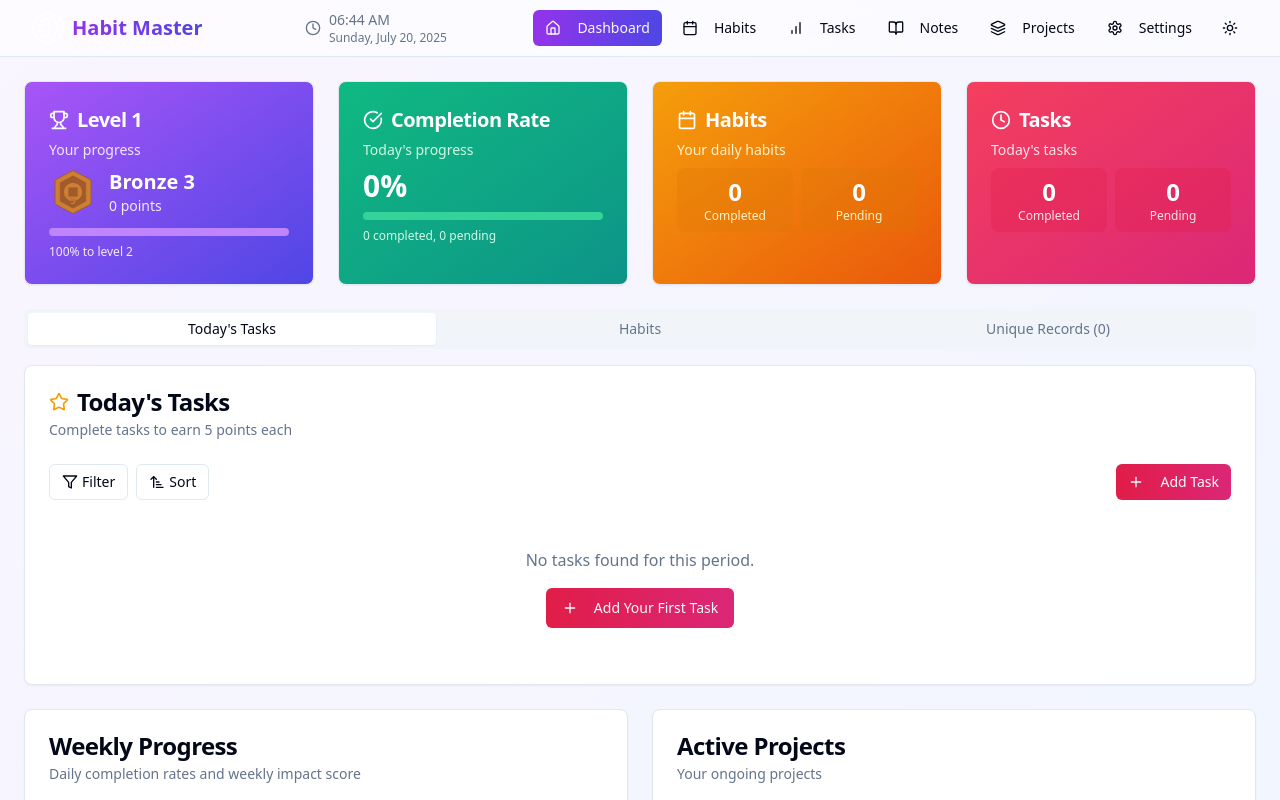
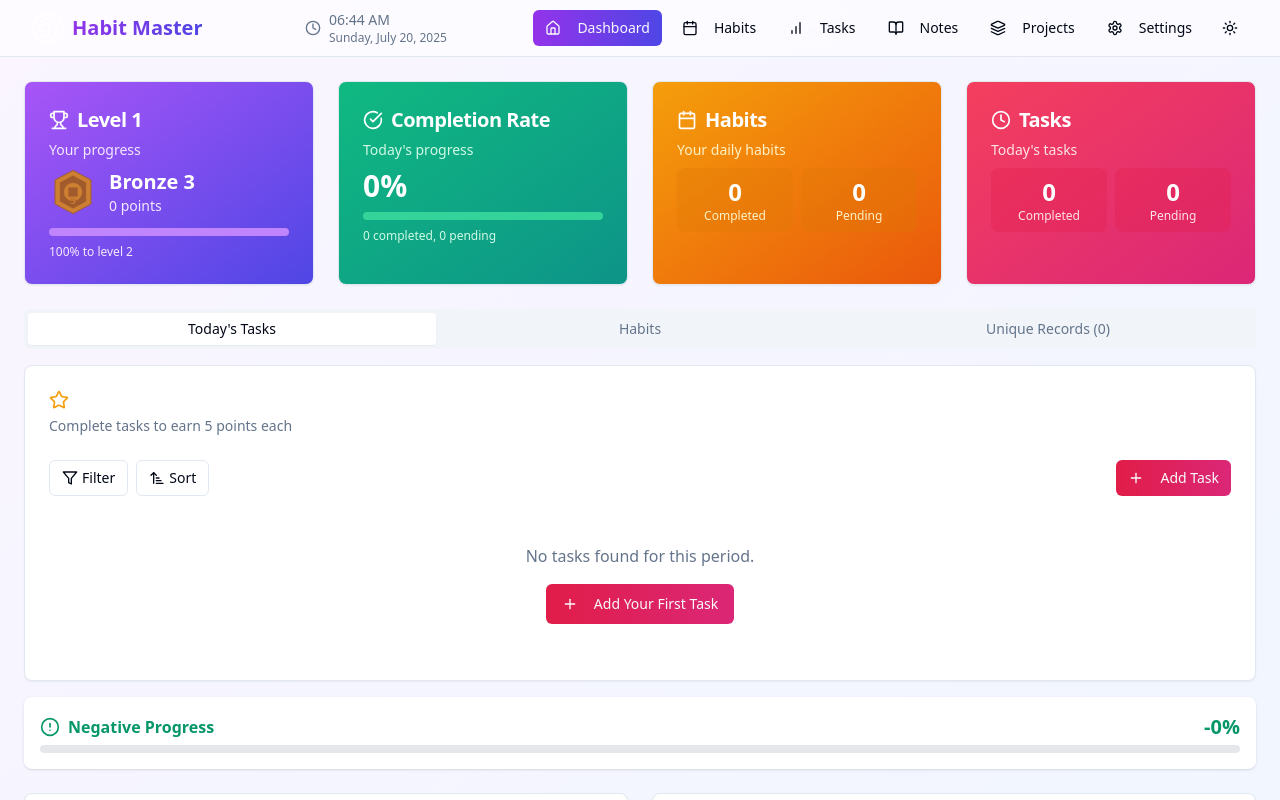
Before and after one commit to Nakul-shet/Habit-Master, a Next.js app: page /dashboard in a window 1280 px wide. Shown: the top 800 px of the page. Built offline with nearby package versions, Linux system fonts and the light colour scheme.

Commit message:
Added Negative Progress bar

```diff
--- a/app/dashboard/page.tsx
+++ b/app/dashboard/page.tsx
@@ -1,7 +1,7 @@
 "use client"
 
 import { useEffect, useState } from "react"
-import { Calendar, CheckCircle, Clock, FileText, Star, Trophy } from "lucide-react"
+import { Calendar, CheckCircle, Clock, FileText, Star, Trophy, AlertCircle } from "lucide-react"
 import { useAppData } from "@/lib/app-data-context"
 import { Card, CardContent, CardDescription, CardHeader, CardTitle } from "@/components/ui/card"
 import { Progress } from "@/components/ui/progress"
@@ -76,6 +76,12 @@ export default function DashboardPage() {
       nextLevel: nextLevelPercentage,
     })
   }, [habits, tasks, settings])
+
+  // Calculate negative percentage (all time)
+  const incompleteTasks = tasks.filter((t) => t.incomplete).length
+  const failedHabits = habits.reduce((acc, habit) => acc + habit.history.filter((h) => h.failed).length, 0)
+  const negativeCount = incompleteTasks + failedHabits
+  let negativePercent = Math.min(negativeCount * 2, 100)
 
   // Get the badge name for display
   const getBadgeName = () => {
@@ -193,7 +199,6 @@ export default function DashboardPage() {
                 <CardHeader>
                   <CardTitle className="flex items-center gap-2">
                     <Star className="h-5 w-5 text-amber-500" />
-                    Today's Tasks
                   </CardTitle>
                   <CardDescription>Complete tasks to earn {settings.pointsPerTask} points each</CardDescription>
                 </CardHeader>
@@ -201,6 +206,58 @@ export default function DashboardPage() {
                   <TaskList tasks={todaysTasks} showAddButton />
                 </CardContent>
               </Card>
+              {/* Negative Progress Bar - its own box after TaskList card */}
+              <div className="w-full mt-4 rounded-lg shadow p-4 bg-card dark:bg-black">
+                <div className="flex items-center justify-between mb-1">
+                  <div className="flex items-center gap-2 font-semibold"
+                    style={{
+                      color: negativePercent === 0
+                        ? '#059669' // green-600
+                        : negativePercent <= 10
+                        ? '#ca8a04' // yellow-600
+                        : negativePercent <= 50
+                        ? '#ea580c' // orange-600
+                        : '#b91c1c', // red-700
+                    }}
+                  >
+                    <AlertCircle className="h-5 w-5" />
+                    Negative Progress
+                  </div>
+                  <span className="text-xl font-bold"
+                    style={{
+                      color: negativePercent === 0
+                        ? '#059669'
+                        : negativePercent <= 10
+                        ? '#ca8a04'
+                        : negativePercent <= 50
+                        ? '#ea580c'
+                        : '#b91c1c',
+                    }}
+                  >
+                    -{negativePercent}%
+                  </span>
+                </div>
+                <Progress value={negativePercent} max={100} className="h-2"
+                  style={{
+                    background: '#e5e7eb', // gray-200 for track
+                    '--tw-bg-opacity': 1,
+                  }}
+                  barStyle={{
+                    background: negativePercent === 0
+                      ? '#059669' // green-600
+                      : negativePercent <= 10
+                      ? '#ca8a04' // yellow-600
+                      : negativePercent <= 50
+                      ? '#ea580c' // orange-600
+                      : '#b91c1c', // red-700
+                  }}
+                />
+                {negativePercent === 100 && (
+                  <div className="mt-1 text-center text-sm font-semibold text-yellow-700 dark:text-yellow-200">
+                    Serious warning: Self improvement needed!
+                  </div>
+                )}
+              </div>
             </TabsContent>
             <TabsContent value="habits" className="mt-4">
               <Card>
--- a/components/task-list.tsx
+++ b/components/task-list.tsx
@@ -33,7 +33,7 @@ import { Tooltip, TooltipContent, TooltipProvider, TooltipTrigger } from "@/comp
 import { Badge } from "@/components/ui/badge"
 
 export function TaskList({ tasks = [], showAddButton = false }) {
-  const { toggleTaskCompletion, deleteTask, updateTask, taskCategories, getTaskCategory } = useAppData()
+  const { toggleTaskCompletion, toggleTaskIncomplete, deleteTask, updateTask, taskCategories, getTaskCategory } = useAppData()
   const [addDialogOpen, setAddDialogOpen] = useState(false)
   const [editTask, setEditTask] = useState(null)
   const [deleteDialogOpen, setDeleteDialogOpen] = useState(false)
@@ -48,6 +48,10 @@ export function TaskList({ tasks = [], showAddButton = false }) {
 
   const handleToggleCompletion = (taskId) => {
     toggleTaskCompletion(taskId)
+  }
+
+  const handleToggleIncomplete = (taskId) => {
+    toggleTaskIncomplete(taskId)
   }
 
   const handleEdit = (task) => {
@@ -258,9 +262,21 @@ export function TaskList({ tasks = [], showAddButton = false }) {
                   >
                     {task.completed ? (
                       <CheckCircle className="h-6 w-6 text-green-500" />
+                    ) : task.incomplete ? (
+                      <Circle className="h-6 w-6 text-red-500" />
                     ) : (
                       <Circle className="h-6 w-6 text-muted-foreground" />
                     )}
+                  </Button>
+                  {/* Incomplete toggle button */}
+                  <Button
+                    variant={task.incomplete ? "default" : "ghost"}
+                    size="icon"
+                    className={`rounded-full h-8 w-8 ${task.incomplete ? "bg-red-500 hover:bg-red-600 text-white" : "hover:bg-red-50 hover:text-red-600"}`}
+                    onClick={() => handleToggleIncomplete(task.id)}
+                    title={task.incomplete ? "Mark as not incomplete" : "Mark as incomplete"}
+                  >
+                    <span className="text-lg font-bold">-2%</span>
                   </Button>
                   <div>
                     <div className="flex items-center gap-2">
--- a/lib/app-data-context.tsx
+++ b/lib/app-data-context.tsx
@@ -25,6 +25,7 @@ type Task = {
   name: string
   date: string
   completed: boolean
+  incomplete?: boolean // NEW: mark as incomplete
   remember?: boolean
   color?: string
   categoryId?: string
@@ -151,6 +152,7 @@ type AppDataContextType = {
   updateTask: (id: string, task: Partial<Omit<Task, "id">>) => void
   deleteTask: (id: string) => void
   toggleTaskCompletion: (id: string) => void
+  toggleTaskIncomplete: (id: string) => void // NEW
   addNote: (note: Omit<Note, "id" | "createdAt" | "updatedAt">) => void
   updateNote: (id: string, note: Partial<Omit<Note, "id" | "createdAt" | "updatedAt">>) => void
   deleteNote: (id: string) => void
@@ -677,6 +679,16 @@ export function AppDataProvider({ children, initialTheme = "light" }) {
     )
   }
 
+  const toggleTaskIncomplete = (id: string) => {
+    setTasks((prev) =>
+      prev.map((task) => {
+        if (task.id !== id) return task
+        // Toggle incomplete state
+        return { ...task, incomplete: !task.incomplete, completed: task.incomplete ? task.completed : false }
+      })
+    )
+  }
+
   // Note functions
   const addNote = (note: Omit<Note, "id" | "createdAt" | "updatedAt">) => {
     const now = new Date().toISOString()
@@ -1166,6 +1178,7 @@ export function AppDataProvider({ children, initialTheme = "light" }) {
         updateTask,
         deleteTask,
         toggleTaskCompletion,
+        toggleTaskIncomplete, // NEW
         addNote,
         updateNote,
         deleteNote,
```
